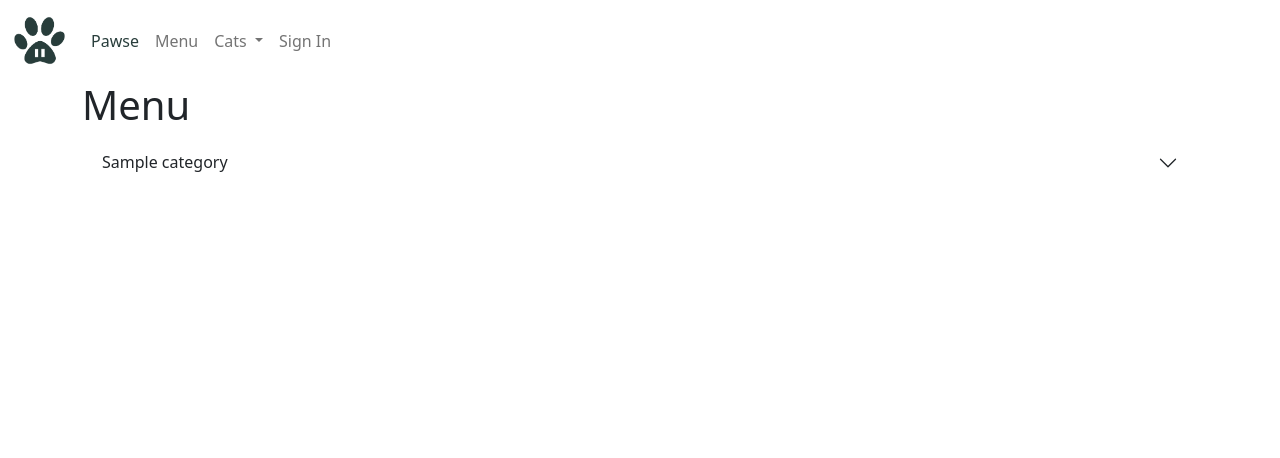
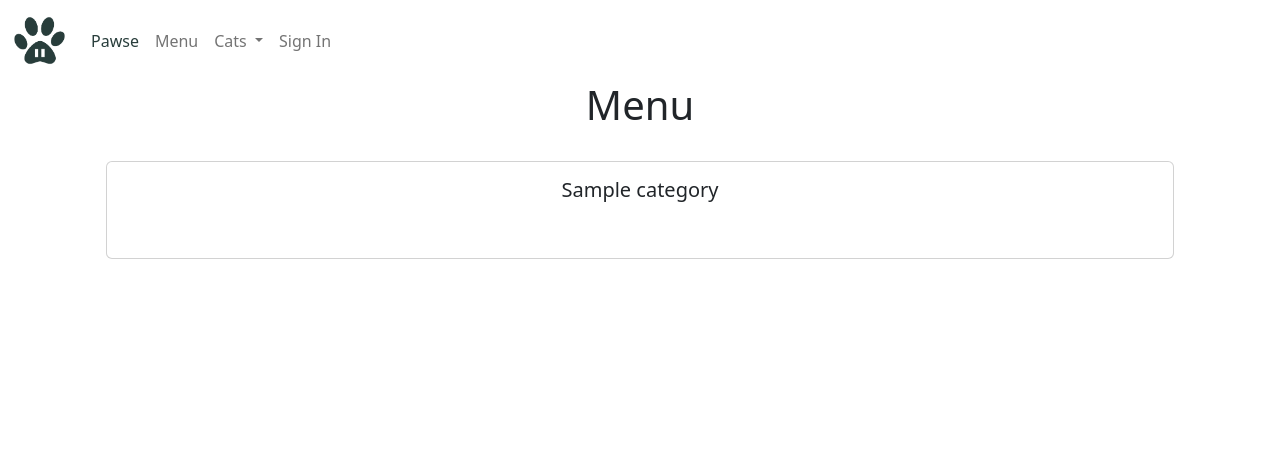
Before and after one commit to hashtag-squirrel/pawse, a Django app: template templates/menu.html in a window 1280 px wide. Shown: the top 458 px of the page. Run offline with Django 3.2, Linux system fonts and the light colour scheme; tables that the repository leaves empty hold one stand-in row (values such as "Sample post"); the template is opened without the code that fills it: values that come from a table or form of the project are taken from there, most other values are stand-ins (such as "Sample title", 1, 10 or a date in 2020); some libraries are stand-ins or nearby versions.

Commit message:
Change menu content to card

```diff
--- a/templates/menu.html
+++ b/templates/menu.html
@@ -5,33 +5,30 @@
 {% block content %}
 
 <section class="container">
-    <div class="row">
+    <div class="row text-center">
         <h1>Menu</h1>
     </div>
-    <div class="row">
-
-        <div class="accordion accordion-flush" id="menu">
+    <div class="flex-row d-flex justify-content-evenly">
         {% for category in object_list %}
-            <div class="accordion-item">
-              <h2 class="accordion-header" id="flush-headingOne">
-                <button class="accordion-button collapsed" type="button" data-bs-toggle="collapse" data-bs-target="#flush-collapseOne" aria-expanded="false" aria-controls="flush-collapseOne">
-                  {{ category.name }}
-                </button>
-              </h2>
-              <div id="flush-collapseOne" class="accordion-collapse collapse" aria-labelledby="flush-headingOne" data-bs-parent="#accordionFlushExample">
-                <div class="accordion-body">
-                    <ul>
+            <div class="card w-100 m-4">
+                <div class="card-body">
+                    <h5 class="card-title text-center">{{ category.name }}</h5>
+                    <p class="card-text">
+                        <ul class="p-1">
                             {% for item in menu_items %}
                                 {% if item.category == category %}
-                        <li>{{ item.name }}</li>
+                                    <li class="d-flex justify-content-between">
+                                        <p class="">{{ item.name }}</p>
+                                        <p class="">{{ item.price }}</p>
+                                    </li>
                                 {% endif %}
                             {% endfor %}
                         </ul>
-                </div>
+                    </p>
                 </div>
             </div>
         {% endfor %}
-        </div>
+
     </div>
 </section>
 
```
Lines whose indentation alone changed are shown as unchanged.
